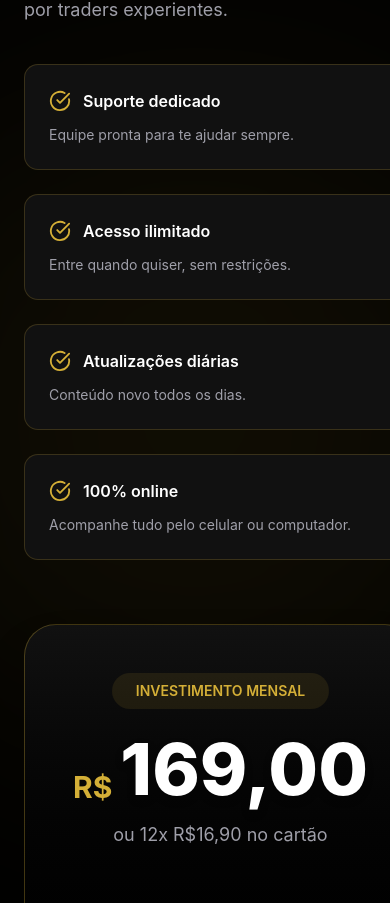
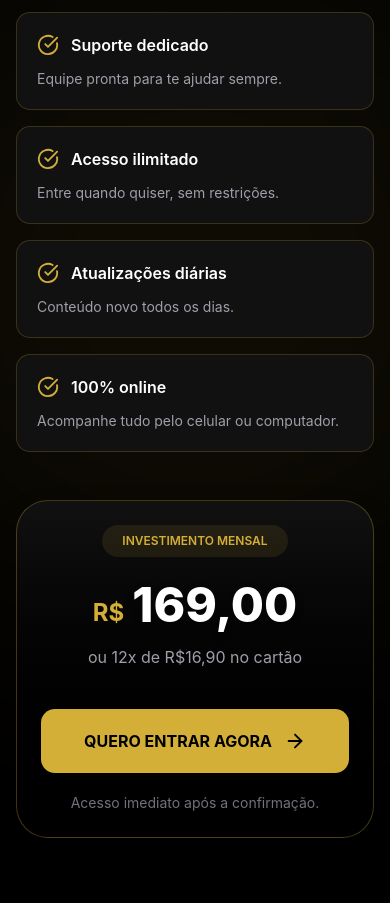
Before and after one commit to PVGROUP-Tech/landing-trader, a React (Vite) app: page /oferta in a window 390 px wide. Shown: the part 5881-6784 px from the top of the page. Built offline with nearby package versions, Linux system fonts and the light colour scheme; no server answers.

Commit message:
feat: adiciona pagina de oferta responsiva com pixel e checkout

```diff
--- a/src/components/Pricing.jsx
+++ b/src/components/Pricing.jsx
@@ -4,37 +4,69 @@ export default function Pricing() {
   const affiliateLink = "https://sun.eduzz.com/Q9N23Y2D01?a=79549756";
 
   const benefits = [
-    { title: "Suporte dedicado", desc: "Equipe pronta para te ajudar sempre." },
-    { title: "Acesso ilimitado", desc: "Entre quando quiser, sem restrições." },
-    { title: "Atualizações diárias", desc: "Conteúdo novo todos os dias." },
-    { title: "100% online", desc: "Acompanhe tudo pelo celular ou computador." },
+    {
+      title: "Suporte dedicado",
+      desc: "Equipe pronta para te ajudar sempre.",
+    },
+    {
+      title: "Acesso ilimitado",
+      desc: "Entre quando quiser, sem restrições.",
+    },
+    {
+      title: "Atualizações diárias",
+      desc: "Conteúdo novo todos os dias.",
+    },
+    {
+      title: "100% online",
+      desc: "Acompanhe tudo pelo celular ou computador.",
+    },
   ];
 
   return (
-    <section className="relative bg-black py-24 overflow-hidden">
+    <section className="relative bg-black py-20 lg:py-24 overflow-hidden">
       {/* Glow central */}
       <div className="absolute left-1/2 top-1/2 h-[600px] w-[600px] -translate-x-1/2 -translate-y-1/2 bg-[#D4AF37]/10 blur-[160px] rounded-full" />
 
-      <div className="relative z-10 max-w-6xl mx-auto px-6 grid lg:grid-cols-2 gap-16 items-center">
-
+      <div className="relative z-10 max-w-6xl mx-auto px-4 sm:px-6 grid lg:grid-cols-2 gap-12 lg:gap-16 items-center">
         {/* Texto lateral */}
         <div>
-          <h2 className="text-4xl lg:text-5xl font-bold text-white leading-tight">
-            Uma renda que trabalha por você <br />
+          <h2 className="text-3xl sm:text-4xl lg:text-5xl font-bold text-white leading-tight">
+            Uma renda que trabalha por você
+            <br />
             mesmo quando você não está.
           </h2>
-          <p className="text-zinc-400 mt-6 text-lg max-w-xl">
-            Na sala <span className="text-[#D4AF37] font-semibold">Ultra PRO</span>, você terá acesso a estratégias validadas aplicadas diariamente por traders experientes.
+
+          <p className="text-zinc-400 mt-6 text-base sm:text-lg max-w-xl leading-relaxed">
+            Na sala{" "}
+            <span className="text-[#D4AF37] font-semibold">Ultra PRO</span>,
+            você terá acesso a estratégias validadas aplicadas diariamente por
+            traders experientes.
           </p>
 
           {/* Benefícios */}
-          <div className="mt-10 grid md:grid-cols-2 gap-6">
+          <div className="mt-10 grid grid-cols-1 sm:grid-cols-2 gap-4 sm:gap-6">
             {benefits.map((b, i) => (
-              <div key={i} className="bg-[#111111] border border-[#D4AF37]/20 rounded-xl p-6 hover:border-[#D4AF37]/40 transition">
+              <div
+                key={i}
+                className="
+                  bg-[#111111]
+                  border
+                  border-[#D4AF37]/20
+                  rounded-xl
+                  p-5
+                  hover:border-[#D4AF37]/40
+                  transition
+                "
+              >
                 <div className="flex items-center gap-3 mb-3">
-                  <CheckCircle size={22} className="text-[#D4AF37]" />
+                  <CheckCircle
+                    size={22}
+                    className="text-[#D4AF37] flex-shrink-0"
+                  />
+
                   <h3 className="text-white font-semibold">{b.title}</h3>
                 </div>
+
                 <p className="text-zinc-400 text-sm">{b.desc}</p>
               </div>
             ))}
@@ -42,32 +74,97 @@ export default function Pricing() {
         </div>
 
         {/* Card de preço */}
-        <div className="bg-gradient-to-b from-[#111111] to-black border border-[#D4AF37]/30 rounded-[32px] p-12 shadow-2xl text-center">
-          <span className="inline-block px-6 py-2 rounded-full bg-[#D4AF37]/10 text-[#D4AF37] text-sm font-semibold mb-6">
+        <div
+          className="
+            bg-gradient-to-b
+            from-[#111111]
+            to-black
+            border
+            border-[#D4AF37]/30
+            rounded-[32px]
+            p-6
+            sm:p-8
+            lg:p-12
+            shadow-2xl
+            text-center
+          "
+        >
+          <span
+            className="
+              inline-block
+              px-5
+              py-2
+              rounded-full
+              bg-[#D4AF37]/10
+              text-[#D4AF37]
+              text-xs
+              sm:text-sm
+              font-semibold
+              mb-6
+            "
+          >
             INVESTIMENTO MENSAL
           </span>
 
           {/* Preço */}
-          <div className="flex justify-center items-end gap-2 mb-4">
-            <span className="text-[#D4AF37] text-3xl font-bold">R$</span>
-            <span className="text-white text-7xl font-extrabold drop-shadow-lg">
+          <div className="flex justify-center items-end gap-2 mb-4 flex-wrap">
+            <span className="text-[#D4AF37] text-2xl sm:text-3xl font-bold">
+              R$
+            </span>
+
+            <span
+              className="
+                text-white
+                text-5xl
+                sm:text-6xl
+                lg:text-7xl
+                font-extrabold
+                drop-shadow-lg
+                leading-none
+              "
+            >
               169,00
             </span>
           </div>
-          <p className="text-zinc-400 text-lg">ou 12x R$16,90 no cartão</p>
 
-          {/* Botão */}
-          <div className="mt-14">
+          <p className="text-zinc-400 text-base sm:text-lg">
+            ou 12x de R$16,90 no cartão
+          </p>
+
+          {/* CTA */}
+          <div className="mt-10 sm:mt-12">
             <a
               href={affiliateLink}
-              // target="_blank"
               rel="noreferrer"
-              className="inline-flex items-center gap-3 bg-[#D4AF37] hover:bg-[#F5D76E] text-black font-bold px-12 py-6 rounded-xl transition-all duration-300 hover:scale-105 shadow-lg hover:shadow-[#D4AF37]/50 text-lg"
+              className="
+                w-full
+                sm:w-auto
+                inline-flex
+                justify-center
+                items-center
+                gap-3
+                bg-[#D4AF37]
+                hover:bg-[#F5D76E]
+                text-black
+                font-bold
+                px-8
+                sm:px-12
+                py-5
+                rounded-xl
+                transition-all
+                duration-300
+                hover:scale-105
+                shadow-lg
+                hover:shadow-[#D4AF37]/50
+                text-base
+                sm:text-lg
+              "
             >
               QUERO ENTRAR AGORA
-              <ArrowRight size={24} />
+              <ArrowRight size={22} />
             </a>
-            <p className="text-zinc-500 text-sm mt-6">
+
+            <p className="text-zinc-500 text-sm mt-5">
               Acesso imediato após a confirmação.
             </p>
           </div>
```
